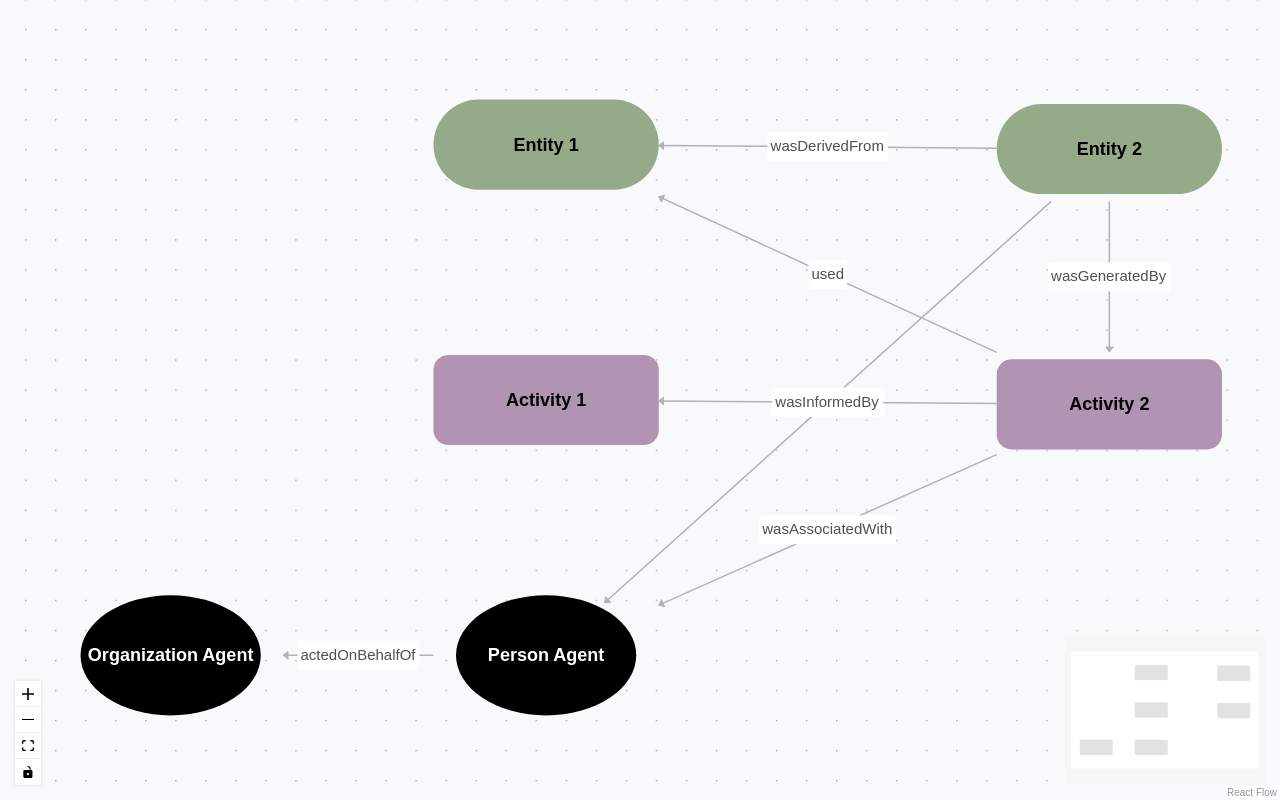
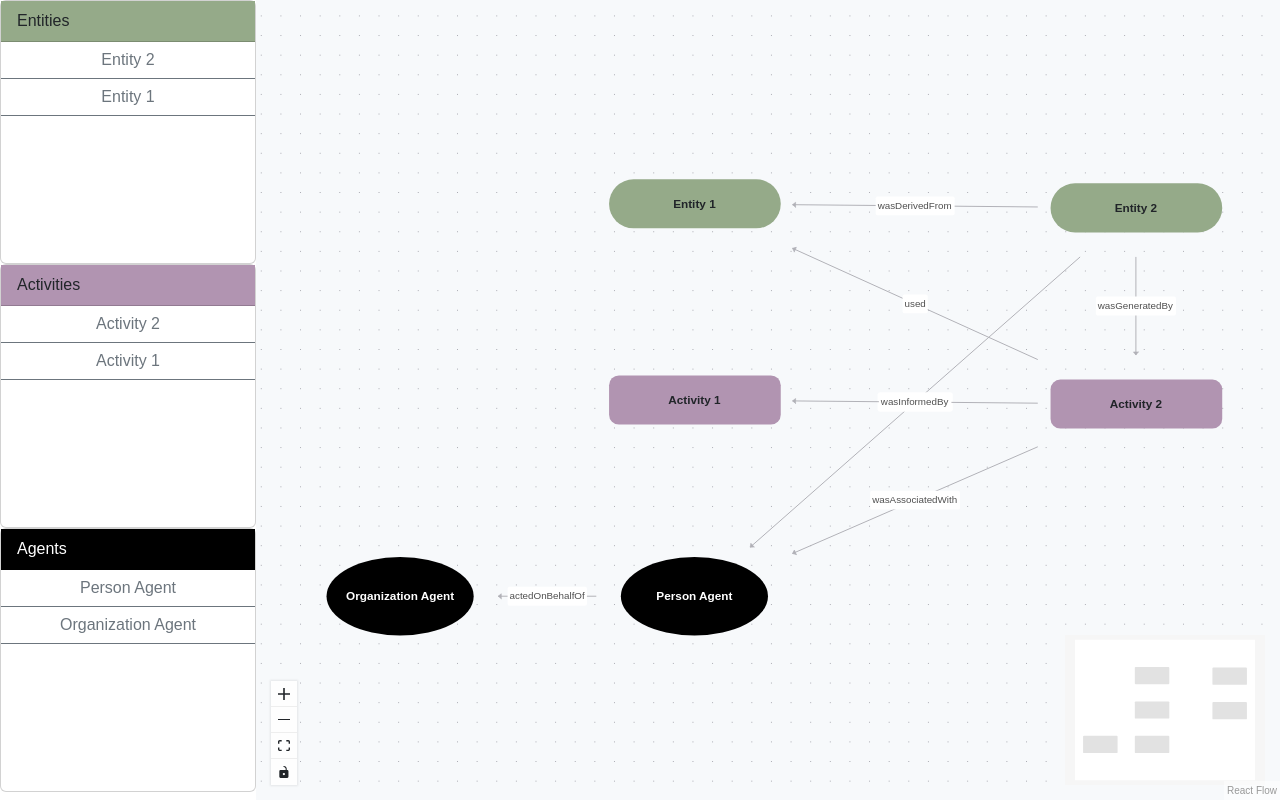
Before and after one commit to Prov-Framework/prov-ui, a React (Vite) app: page / in a window 1280 px wide. Built offline with nearby package versions, Linux system fonts and the light colour scheme.

Commit message:
Added initial version of left panel.

```diff
--- a/package.json
+++ b/package.json
@@ -11,8 +11,10 @@
   },
   "dependencies": {
     "@xyflow/react": "^12.10.0",
+    "bootstrap": "^5.3.8",
     "elkjs": "^0.11.0",
     "react": "^19.2.0",
+    "react-bootstrap": "^2.10.10",
     "react-dom": "^19.2.0"
   },
   "devDependencies": {
--- a/src/App.jsx
+++ b/src/App.jsx
@@ -12,11 +12,13 @@ import {
 } from '@xyflow/react';
 
 import '@xyflow/react/dist/style.css';
+import 'bootstrap/dist/css/bootstrap.min.css';
 
 import { EntityNode, AgentNode, ActivityNode } from './CustomNode';
 import FloatingEdge from './FloatingEdge';
 import CustomConnectionLine from './CustomConnectionLine';
 import ELK from 'elkjs/lib/elk.bundled.js';
+import LeftPanel from './LeftPanel';
 
 const elk = new ELK();
 
@@ -35,8 +37,8 @@ const getLayoutedElements = (nodes, edges, options = {}) => {
     children: nodes.map((node) => ({
       ...node,
       // Hardcode a width and height for elk to use when layouting.
-      width: 150,
-      height: 70,
+      width: 200,
+      height: 100,
 
       layoutOptions: {
         // Use string partition ids so ELK treats them consistently.
@@ -207,7 +209,7 @@ const defaultEdgeOptions = {
   },
 };
 
-const EasyConnectExample = () => {
+const Graph = () => {
   const [nodes, setNodes, onNodesChange] = useNodesState(initialNodes);
   const [edges, setEdges, onEdgesChange] = useEdgesState(initialEdges);
 
@@ -251,7 +253,10 @@ const EasyConnectExample = () => {
 };
 
 export default () => (
-  <ReactFlowProvider>
-    <EasyConnectExample />
-  </ReactFlowProvider>
+  <div className="panelContainer">
+    <LeftPanel />
+    <ReactFlowProvider className="reactFlowContainer">
+      <Graph />
+    </ReactFlowProvider>
+  </div>
 );
--- /dev/null
+++ b/src/LeftPanel.jsx
@@ -0,0 +1,30 @@
+import Card from 'react-bootstrap/Card';
+import Button from 'react-bootstrap/Button';
+
+export default function LeftPanel() {
+    return (
+        <div className="leftPanel">
+            <Card>
+            <Card.Header className='entities-card-header'>Entities</Card.Header>
+            <Card.Body>
+                <Button variant="outline-secondary">Entity 2</Button>
+                <Button variant="outline-secondary">Entity 1</Button>
+            </Card.Body>
+            </Card>
+            <Card>
+            <Card.Header className='activities-card-header'>Activities</Card.Header>
+            <Card.Body>
+                <Button variant="outline-secondary">Activity 2</Button>
+                <Button variant="outline-secondary">Activity 1</Button>
+            </Card.Body>
+            </Card>
+            <Card>
+            <Card.Header className='agents-card-header'>Agents</Card.Header>
+            <Card.Body>
+                <Button variant="outline-secondary">Person Agent</Button>
+                <Button variant="outline-secondary">Organization Agent</Button>
+            </Card.Body>
+            </Card>
+        </div>
+    );
+}
--- a/src/index.css
+++ b/src/index.css
@@ -7,14 +7,56 @@ body {
   box-sizing: border-box;
 }
 
-#app {
+div.panelContainer {
   width: 100vw;
   height: 100vh;
 }
 
+div.leftPanel {
+  height: 100%;
+  width: 20%;
+  float:left;
+}
+
+div.leftPanel .card {
+  height: 33%;
+}
+
+div.leftPanel .card .card-header {
+  border-radius: 0;
+}
+
+div.leftPanel .card .card-body {
+  padding: 0;
+}
+
+div.leftPanel .card .card-body .btn {
+  width: 100%;
+  border-width: 0 0 1px 0;
+  border-radius: 0;
+}
+
+.entities-card-header {
+  background-color: rgb(149, 170, 137);
+}
+
+.activities-card-header {
+  background-color: rgb(177, 148, 177);
+}
+
+.agents-card-header {
+  background-color: black;
+  color: white;
+}
+
+.react-flow {
+  width: 80% !important;
+  float:left;
+}
+
 .customNodeBody {
-  width: 150px;
-  height: 60px;
+  width: 175px;
+  height: 50px;
   position: relative;
   display: flex;
   justify-content: center;
@@ -44,7 +86,7 @@ div.Agent {
   background-color: black;
   color: white;
   border-radius: 50%;
-  width: 120px;
+  width: 150px;
   height: 80px;
 }
 
```
Also changed, not shown: 1 other file (tests, documents, lock files or other folders).
